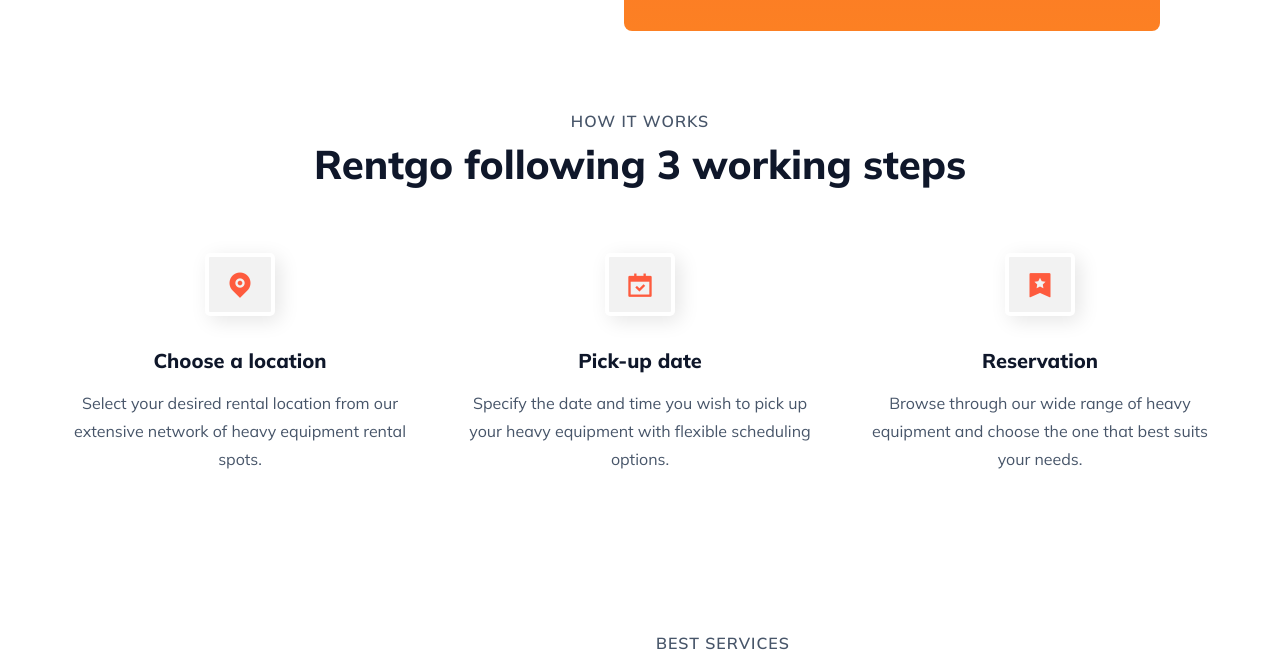
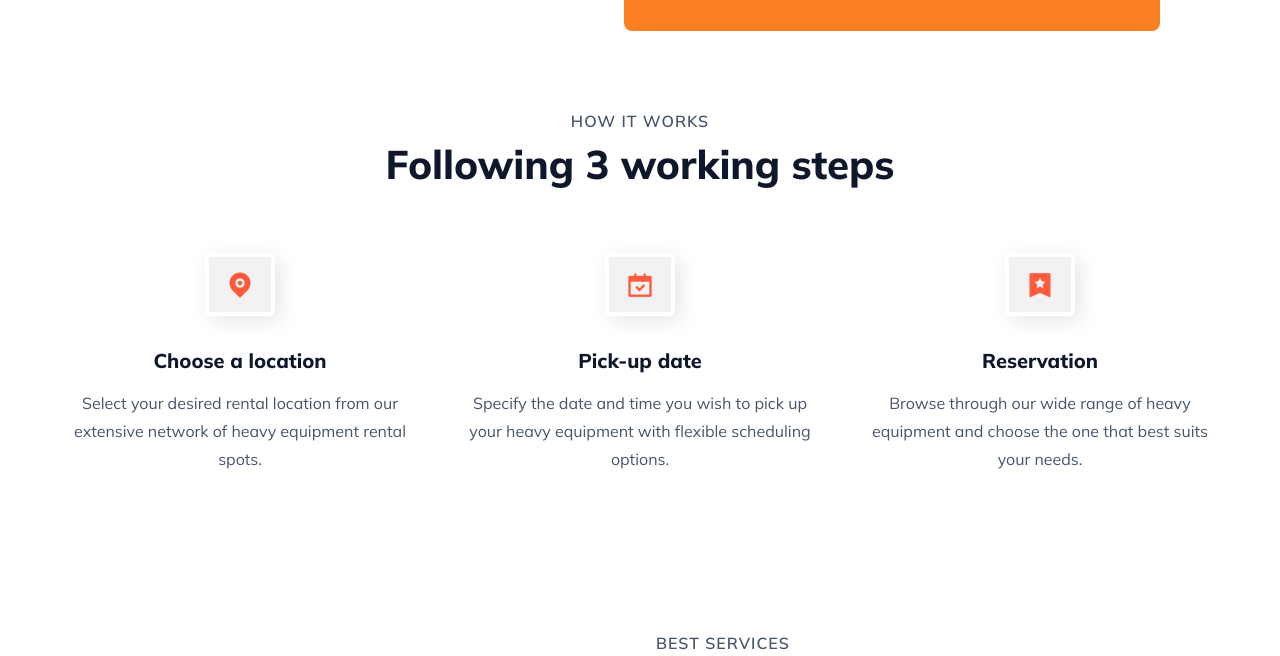
Before and after one commit to KrakatauSaranaa/krakatausaranaa.github.io, a plain HTML site: page index.html in a window 1280 px wide. Shown: the part 780-1436 px from the top of the page. Drawn offline with nearby package versions, Linux system fonts and the light colour scheme.

Commit message:
Update index.html
Revisi

```diff
--- a/index.html
+++ b/index.html
@@ -59,7 +59,7 @@
 
     <section class="section__container steps__container" id="rent">
       <p class="section__subheader">HOW IT WORKS</p>
-      <h2 class="section__header">Rentgo following 3 working steps</h2>
+      <h2 class="section__header">Following 3 working steps</h2>
       <div class="steps__grid">
         <div class="steps__card">
           <span><i class="ri-map-pin-fill"></i></span>
```
